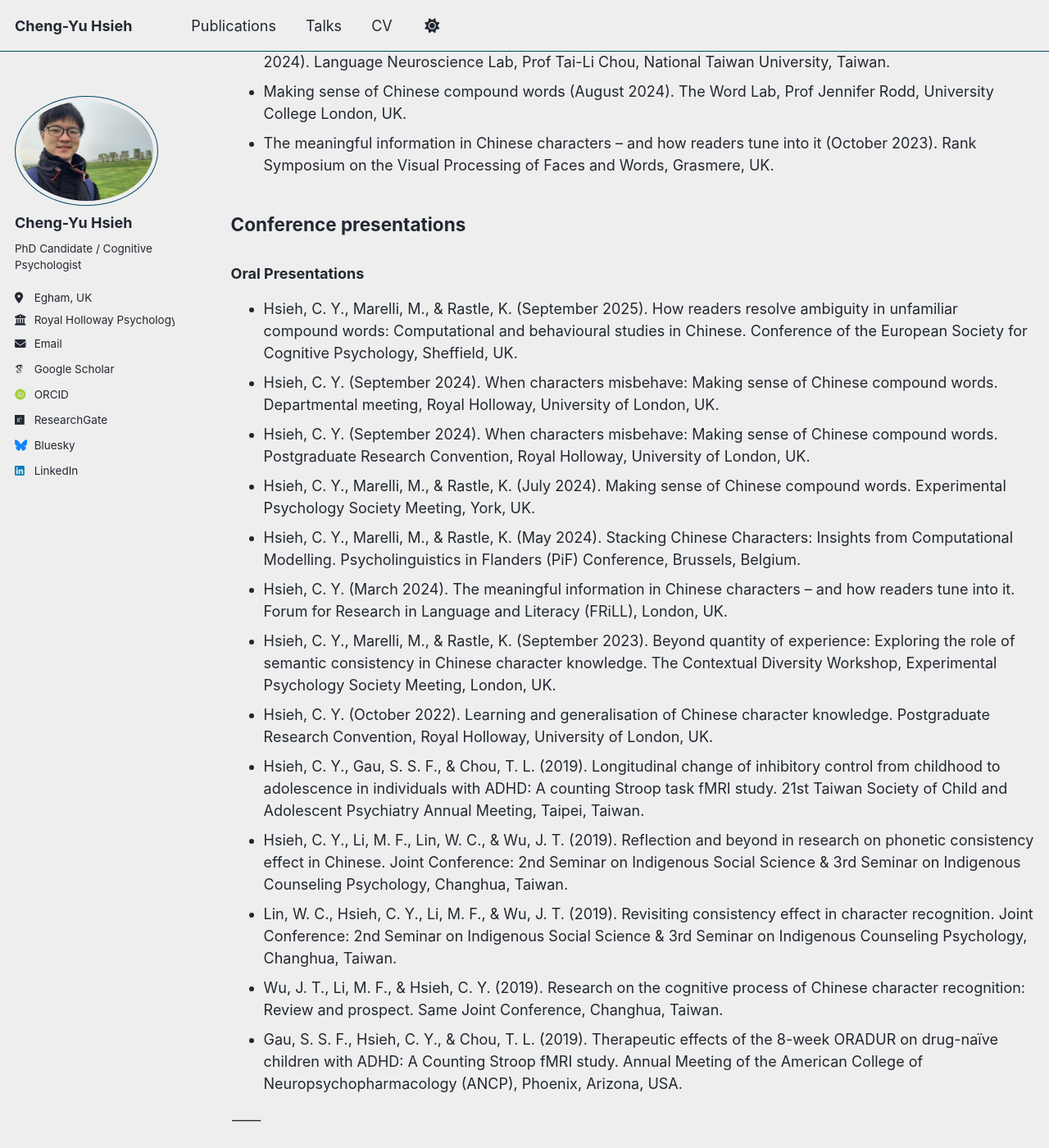
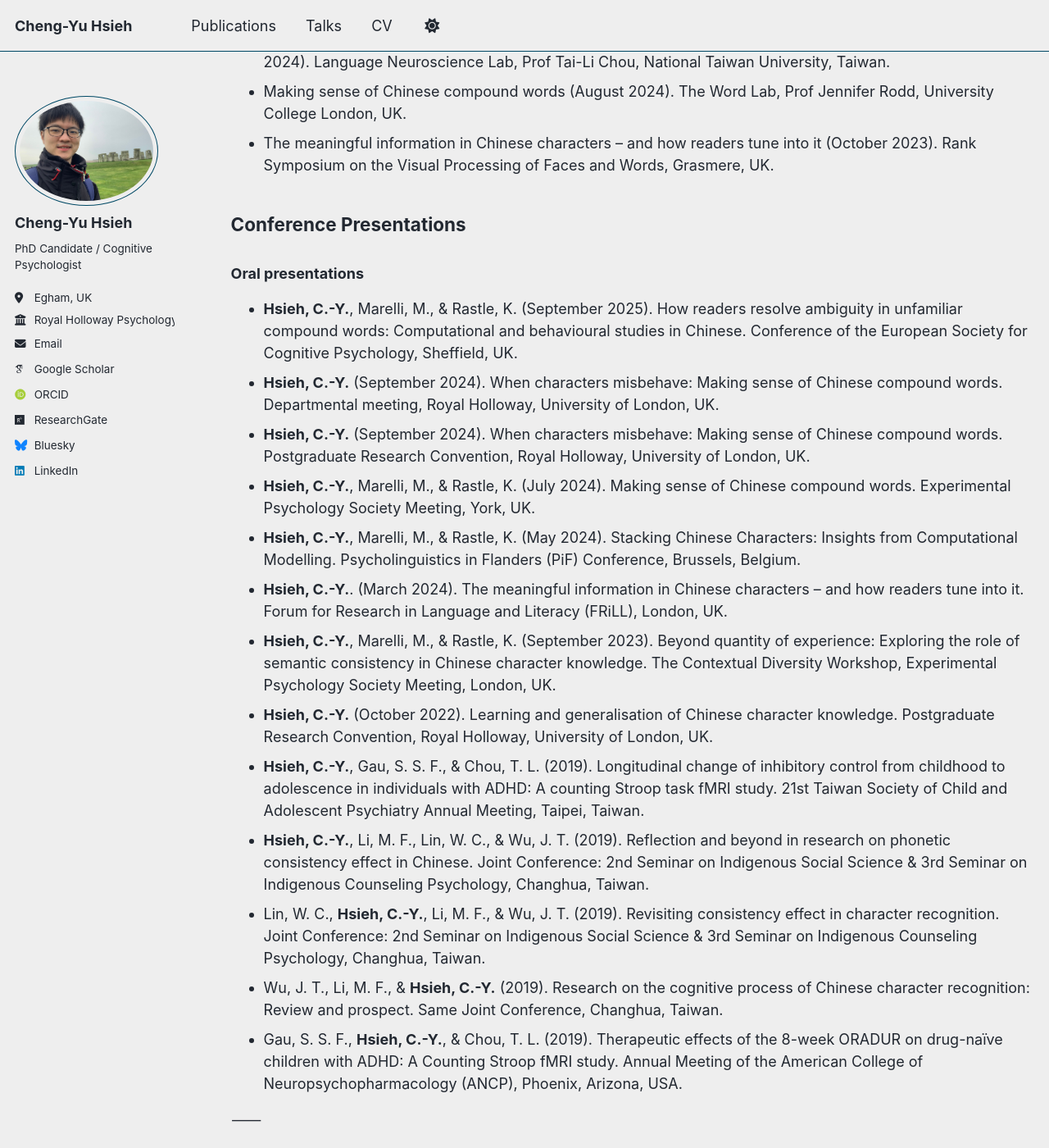
Before and after one commit to cyhsieh-psy/cyhsieh-psy.github.io, a Jekyll site: the page built from _pages/talks.md, in a window 1280 px wide and 1400 px high, scrolled down 461 px. Shown: the whole window at 82% size. Built offline with Jekyll 4.4.1, drawn with Linux system fonts in a browser that asks for light colours; some web fonts are replaced; a script that is not in the unit is left out; some of the changed text lies outside the part shown.

```diff
--- a/_pages/talks.md
+++ b/_pages/talks.md
@@ -21,61 +21,61 @@ The Word Lab, Prof Jennifer Rodd, University College London, UK.
 - The meaningful information in Chinese characters – and how readers tune into it (October 2023).
 Rank Symposium on the Visual Processing of Faces and Words, Grasmere, UK.
 
-## Conference presentations
-### Oral Presentations
-- Hsieh, C. Y., Marelli, M., & Rastle, K. (September 2025).
+## Conference Presentations
+### Oral presentations
+- **Hsieh, C.-Y.**, Marelli, M., & Rastle, K. (September 2025).
 How readers resolve ambiguity in unfamiliar compound words: Computational and behavioural studies in Chinese.
 Conference of the European Society for Cognitive Psychology, Sheffield, UK.
-- Hsieh, C. Y. (September 2024).
+- **Hsieh, C.-Y.** (September 2024).
 When characters misbehave: Making sense of Chinese compound words.
 Departmental meeting, Royal Holloway, University of London, UK.
-- Hsieh, C. Y. (September 2024).
+- **Hsieh, C.-Y.** (September 2024).
 When characters misbehave: Making sense of Chinese compound words.
 Postgraduate Research Convention, Royal Holloway, University of London, UK.
-- Hsieh, C. Y., Marelli, M., & Rastle, K. (July 2024).
+- **Hsieh, C.-Y.**, Marelli, M., & Rastle, K. (July 2024).
 Making sense of Chinese compound words.
 Experimental Psychology Society Meeting, York, UK.
-- Hsieh, C. Y., Marelli, M., & Rastle, K. (May 2024).
+- **Hsieh, C.-Y.**, Marelli, M., & Rastle, K. (May 2024).
 Stacking Chinese Characters: Insights from Computational Modelling.
 Psycholinguistics in Flanders (PiF) Conference, Brussels, Belgium.
-- Hsieh, C. Y. (March 2024).
+- **Hsieh, C.-Y.**. (March 2024).
 The meaningful information in Chinese characters – and how readers tune into it.
 Forum for Research in Language and Literacy (FRiLL), London, UK.
-- Hsieh, C. Y., Marelli, M., & Rastle, K. (September 2023).
+- **Hsieh, C.-Y.**, Marelli, M., & Rastle, K. (September 2023).
 Beyond quantity of experience: Exploring the role of semantic consistency in Chinese character knowledge.
 The Contextual Diversity Workshop, Experimental Psychology Society Meeting, London, UK.
-- Hsieh, C. Y. (October 2022).
+- **Hsieh, C.-Y.** (October 2022).
 Learning and generalisation of Chinese character knowledge.
 Postgraduate Research Convention, Royal Holloway, University of London, UK.
-- Hsieh, C. Y., Gau, S. S. F., & Chou, T. L. (2019).
+- **Hsieh, C.-Y.**, Gau, S. S. F., & Chou, T. L. (2019).
 Longitudinal change of inhibitory control from childhood to adolescence in individuals with ADHD: A counting Stroop task fMRI study.
 21st Taiwan Society of Child and Adolescent Psychiatry Annual Meeting, Taipei, Taiwan.
-- Hsieh, C. Y., Li, M. F., Lin, W. C., & Wu, J. T. (2019).
+- **Hsieh, C.-Y.**, Li, M. F., Lin, W. C., & Wu, J. T. (2019).
 Reflection and beyond in research on phonetic consistency effect in Chinese.
 Joint Conference: 2nd Seminar on Indigenous Social Science & 3rd Seminar on Indigenous Counseling Psychology, Changhua, Taiwan.
-- Lin, W. C., Hsieh, C. Y., Li, M. F., & Wu, J. T. (2019).
+- Lin, W. C., **Hsieh, C.-Y.**, Li, M. F., & Wu, J. T. (2019).
 Revisiting consistency effect in character recognition.
 Joint Conference: 2nd Seminar on Indigenous Social Science & 3rd Seminar on Indigenous Counseling Psychology, Changhua, Taiwan.
-- Wu, J. T., Li, M. F., & Hsieh, C. Y. (2019).
+- Wu, J. T., Li, M. F., & **Hsieh, C.-Y.** (2019).
 Research on the cognitive process of Chinese character recognition: Review and prospect.
 Same Joint Conference, Changhua, Taiwan.
-- Gau, S. S. F., Hsieh, C. Y., & Chou, T. L. (2019).
+- Gau, S. S. F., **Hsieh, C.-Y.**, & Chou, T. L. (2019).
 Therapeutic effects of the 8-week ORADUR on drug-naïve children with ADHD: A Counting Stroop fMRI study.
 Annual Meeting of the American College of Neuropsychopharmacology (ANCP), Phoenix, Arizona, USA.
 
 ⸻
 
-### Poster Presentations
-- Hsieh, C. Y. (June 2025).
+### Poster presentations
+- **Hsieh, C.-Y.** (June 2025).
 Resolving linguistic ambiguity in the Chinese writing system.
 MEDAL Summer School in Computational Modelling, University of Birmingham, UK.
-- Hsieh, C. Y., Marelli, M., & Rastle, K. (January 2023).
+- **Hsieh, C.-Y.**, Marelli, M., & Rastle, K. (January 2023).
 Learning and generalisation of Chinese characters.
 Experimental Psychology Society Meeting, London, UK.
-- Hsieh, C. Y., Gau, S. S. F., & Chou, T. L. (March 2020).
+- **Hsieh, C.-Y.**, Gau, S. S. F., & Chou, T. L. (March 2020).
 Developmental changes in neural substrates of inhibitory control among youths with and without ADHD.
 Annual Meeting of the Cognitive Neuroscience Society, Boston, USA
 (online due to COVID-19).
-- Hsieh, C. Y., Wu, J. T., & Chou, T. L. (October 2018).
+- **Hsieh, C.-Y.**, Wu, J. T., & Chou, T. L. (October 2018).
 Developmental effects on transparency and consistency in semantic processing of Chinese characters.
 Joint Conference of the 17th Conference on the Processing of East Asian Languages & 9th Conference on Language, Discourse, and Cognition, Taipei, Taiwan.
```
Also changed, not shown: other parts of _pages/talks.md (+3 -3 lines).
